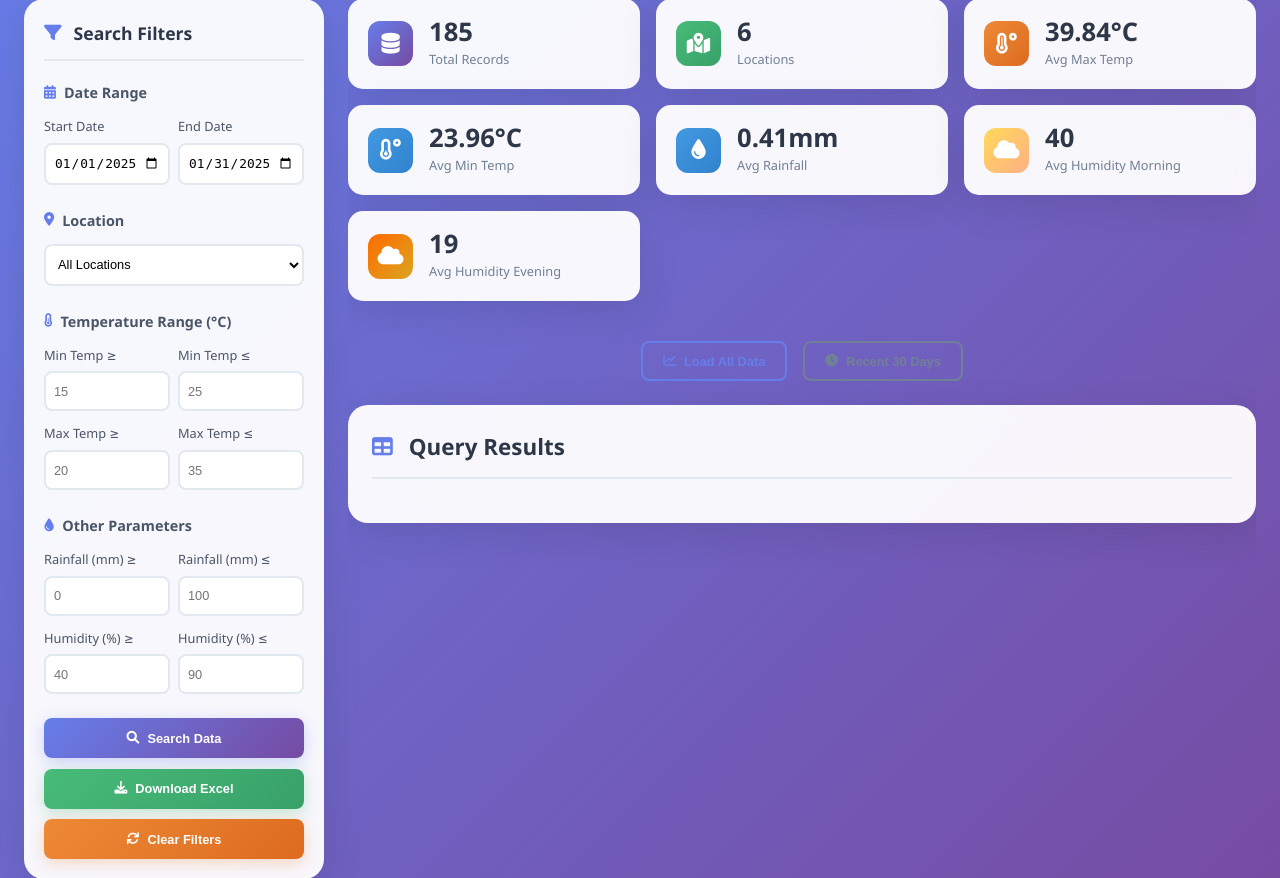
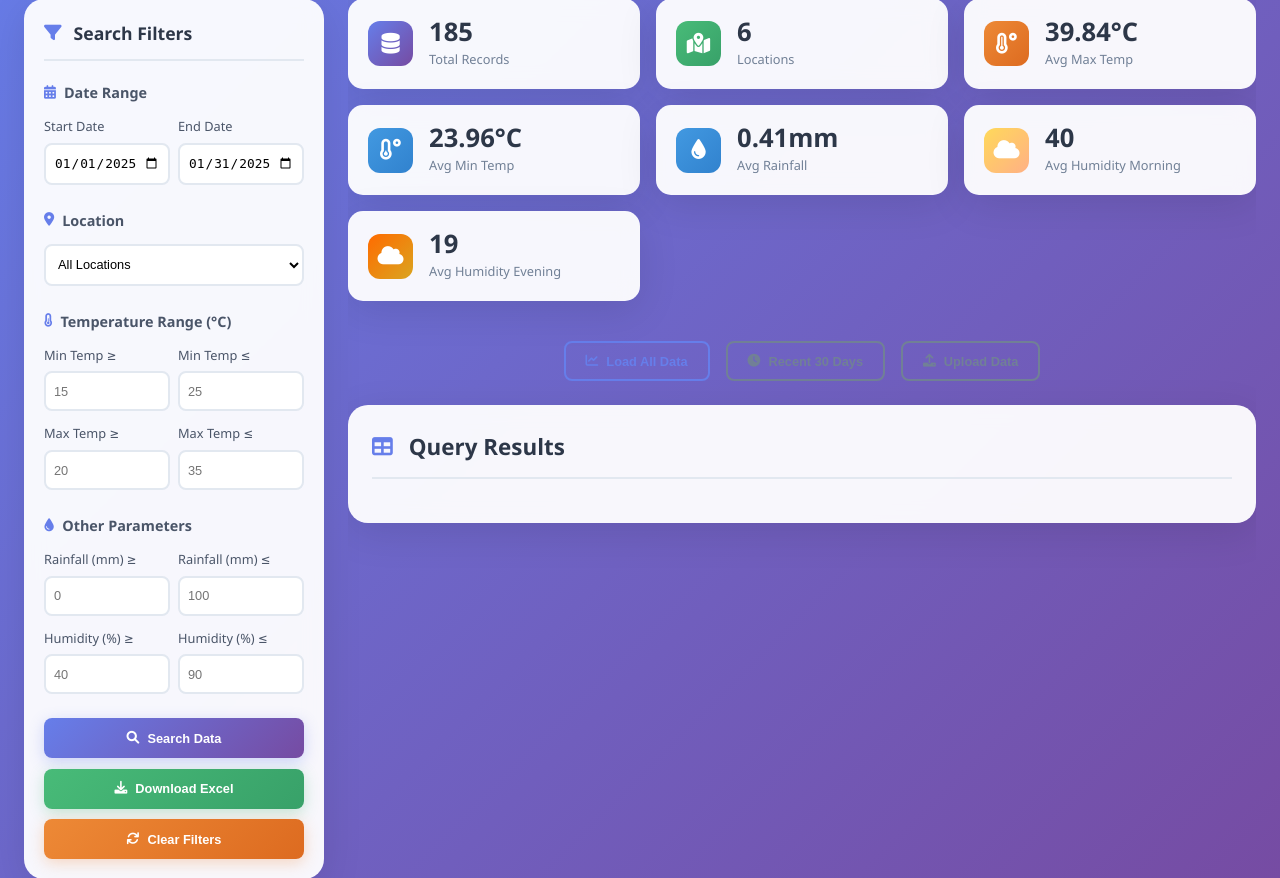
Before and after one commit to zGamingTechz/IMD-Dashboard, a Flask app: page / in a window 1280 px wide. Shown: the part 144-1022 px from the top of the page. Run offline with Flask 3, Linux system fonts and the light colour scheme; data comes from the database, SQL or seed files in the repository.

Commit message:
Added upload data button

```diff
--- a/templates/dashboard.html
+++ b/templates/dashboard.html
@@ -201,6 +201,9 @@
                     </button>
                     <button class="btn btn-outline-secondary" onclick="loadRecentData()">
                         <i class="fas fa-clock"></i> Recent 30 Days
+                    </button>
+                    <button class="btn btn-outline-secondary" onclick="">
+                        <i class="fas fa-upload"></i> Upload Data
                     </button>
                 </div>
 
```
